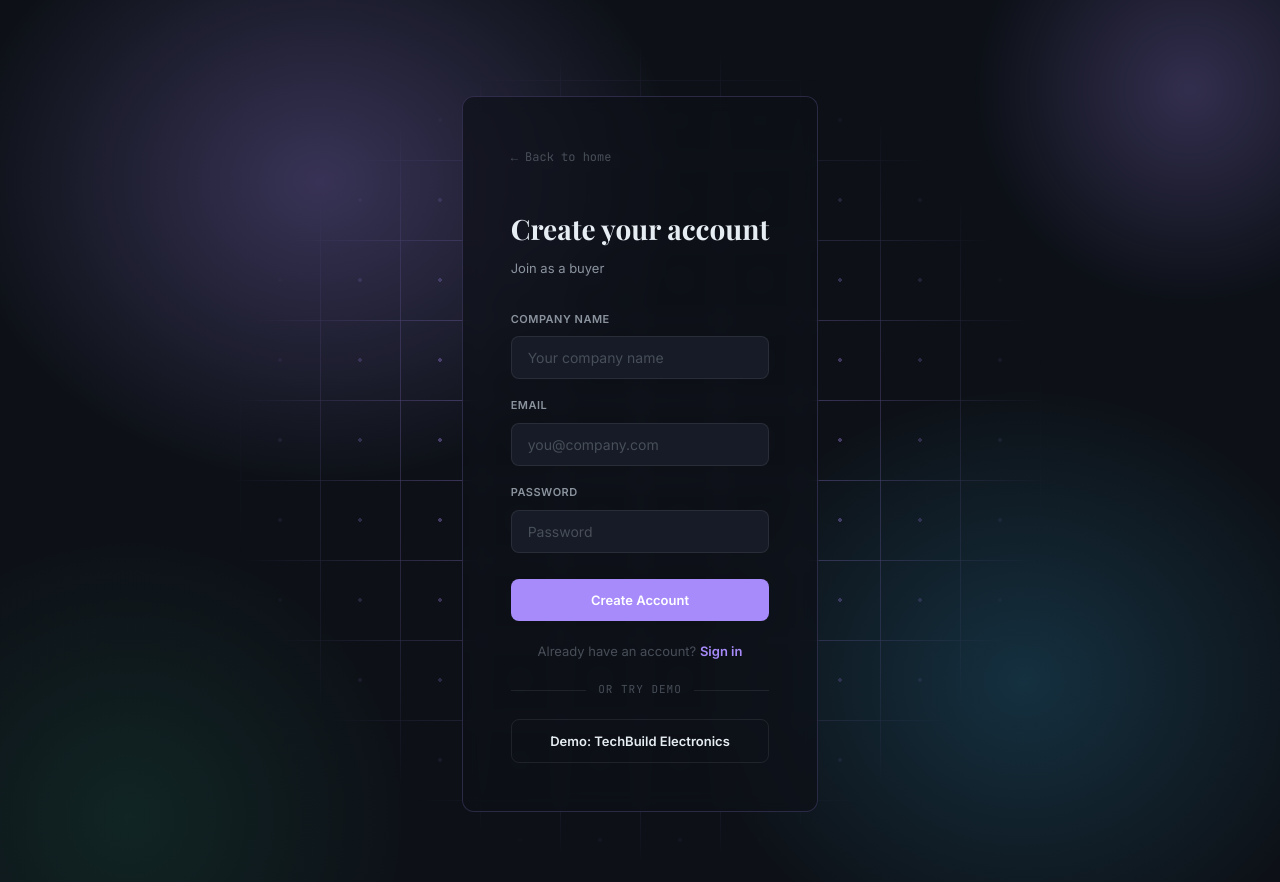
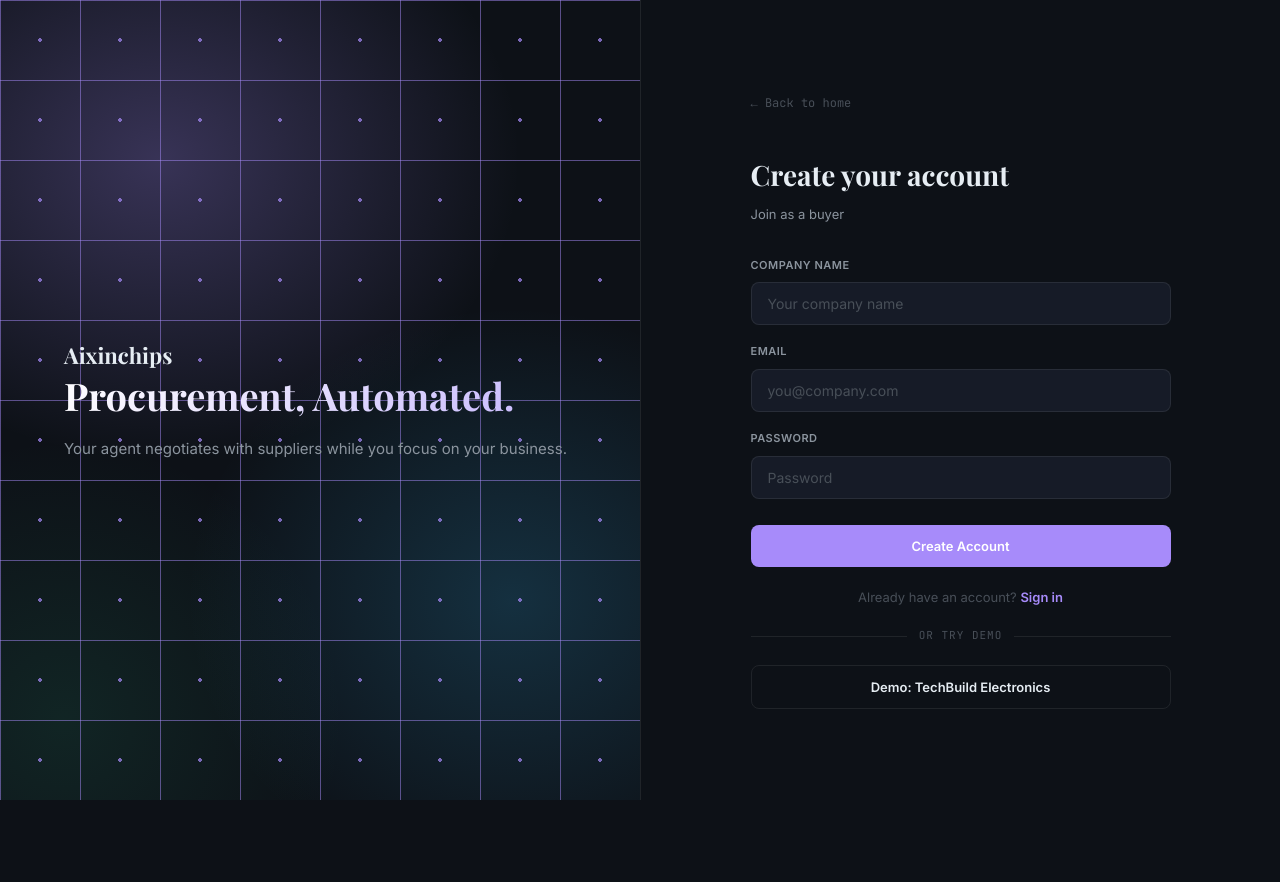
Before and after one commit to nandarawin/aixinchips, a plain HTML site: page index.html in a window 1280 px wide. Both pictures are taken after a click on the element 960 px from the left and 360 px from the top of the page. After the commit the page ends 800 px from the top, so only its background shows below. Drawn offline with nearby package versions, Linux system fonts and the light colour scheme; a web font is replaced by a local one.

Commit message:
Update index.html

```diff
--- a/index.html
+++ b/index.html
@@ -106,33 +106,34 @@ body{background:var(--bg);color:var(--text);font-family:'Inter',sans-serif;min-h
 
 /* AUTH */
 #auth{display:none;min-height:100vh}
-.auth-layout{display:flex;align-items:center;justify-content:center;min-height:100vh;background:
+.auth-layout{display:grid;grid-template-columns:1fr 1fr;min-height:100vh;background:var(--bg);position:relative;overflow:hidden}
+.auth-layout::before{content:'';position:absolute;left:0;top:0;width:50%;height:100%;background:
     radial-gradient(ellipse 600px 500px at 25% 20%, rgba(167,139,250,0.28), transparent 60%),
     radial-gradient(ellipse 500px 450px at 80% 75%, rgba(56,189,248,0.18), transparent 65%),
-    radial-gradient(ellipse 400px 400px at 10% 90%, rgba(52,211,153,0.10), transparent 70%),
-    var(--bg);
-  position:relative;overflow:hidden;padding:32px}
-.auth-layout::before{content:'';position:absolute;top:-120px;right:-120px;width:420px;height:420px;background:radial-gradient(circle,rgba(167,139,250,0.25),transparent 70%);filter:blur(4px);pointer-events:none;animation:chipPulse 6s ease-in-out infinite;z-index:0}
-.auth-layout::after{content:'';position:absolute;inset:0;pointer-events:none;background-image:
+    radial-gradient(ellipse 400px 400px at 10% 90%, rgba(52,211,153,0.10), transparent 70%);
+  pointer-events:none;z-index:0}
+.auth-layout::after{content:'';position:absolute;left:0;top:0;width:50%;height:100%;background-image:
     linear-gradient(rgba(167,139,250,0.5) 1.5px, transparent 1.5px),
     linear-gradient(90deg, rgba(167,139,250,0.5) 1.5px, transparent 1.5px),
     radial-gradient(circle, rgba(167,139,250,0.7) 2px, transparent 2px);
   background-size:80px 80px, 80px 80px, 80px 80px;
-  mask-image:radial-gradient(ellipse 550px 550px at 50% 50%, black, transparent 75%);
-  -webkit-mask-image:radial-gradient(ellipse 550px 550px at 50% 50%, black, transparent 75%);z-index:0}
-.auth-layout.supp-side::before{background:radial-gradient(circle,rgba(251,146,60,0.25),transparent 70%)}
+  pointer-events:none;z-index:0}
+.auth-layout.supp-side::before{background:
+    radial-gradient(ellipse 600px 500px at 25% 20%, rgba(251,146,60,0.28), transparent 60%),
+    radial-gradient(ellipse 500px 450px at 80% 75%, rgba(251,146,60,0.18), transparent 65%),
+    radial-gradient(ellipse 400px 400px at 10% 90%, rgba(251,146,60,0.10), transparent 70%)}
 .auth-layout.supp-side::after{background-image:
     linear-gradient(rgba(251,146,60,0.5) 1.5px, transparent 1.5px),
     linear-gradient(90deg, rgba(251,146,60,0.5) 1.5px, transparent 1.5px),
     radial-gradient(circle, rgba(251,146,60,0.7) 2px, transparent 2px)}
-.auth-left{display:none}
+.auth-left{display:flex;flex-direction:column;justify-content:center;padding:64px;position:relative;z-index:2}
 .auth-left-logo{font-family:'Playfair Display',serif;font-size:22px;font-weight:700;color:var(--text);position:relative;z-index:1}
 .auth-left-logo span{color:var(--purple)}
 .auth-left h2{font-family:'Playfair Display',serif;font-size:38px;font-weight:700;line-height:1.2;margin-bottom:16px;position:relative;z-index:1;background:linear-gradient(135deg,#fff,var(--purple3));-webkit-background-clip:text;-webkit-text-fill-color:transparent;background-clip:text}
 .auth-left.supp-side h2{background:linear-gradient(135deg,#fff,var(--orange));-webkit-background-clip:text;-webkit-text-fill-color:transparent;background-clip:text}
 .auth-left p{font-size:15px;color:var(--text2);line-height:1.8;position:relative;z-index:1}
-.auth-right{padding:64px;display:flex;align-items:center;justify-content:center;background:transparent;position:relative;z-index:1}
-.auth-form{width:100%;max-width:400px;background:rgba(13,17,23,0.7);backdrop-filter:blur(8px);border:1px solid rgba(167,139,250,0.2);border-radius:12px;padding:48px;position:relative;z-index:1}
+.auth-right{padding:64px;display:flex;align-items:center;justify-content:center;background:var(--bg);position:relative;z-index:1;border-left:1px solid var(--border)}
+.auth-form{width:100%;max-width:420px}
 .auth-back{font-size:12px;color:var(--text3);cursor:pointer;margin-bottom:40px;display:inline-flex;align-items:center;gap:6px;font-family:'JetBrains Mono',monospace;transition:color .2s}
 .auth-back:hover{color:var(--purple)}
 .auth-form h2{font-family:'Playfair Display',serif;font-size:28px;font-weight:700;margin-bottom:6px}
```
